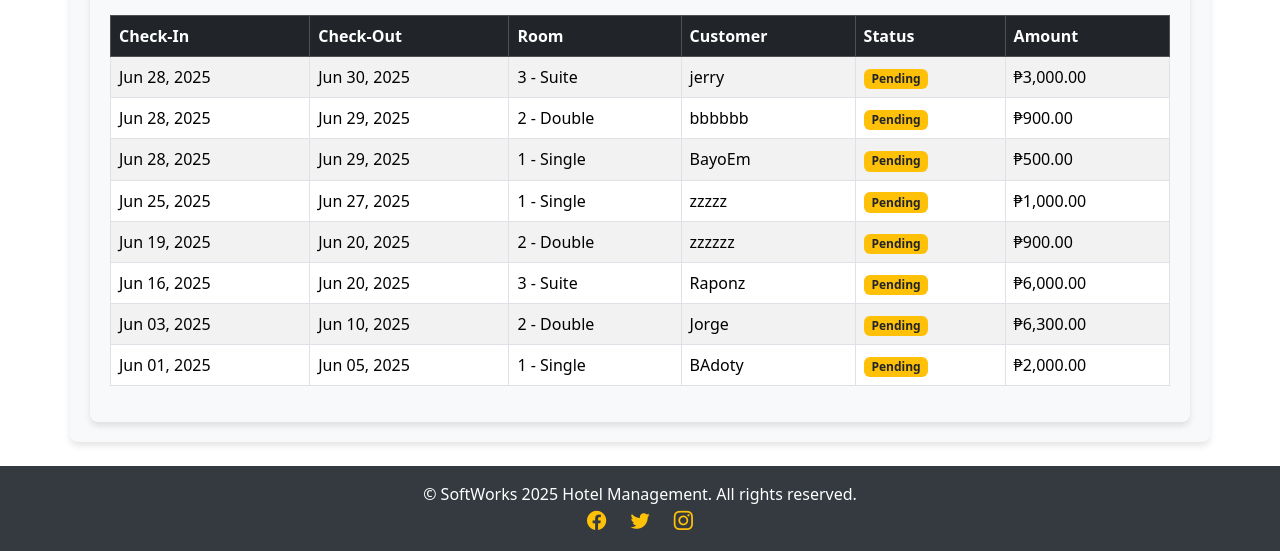
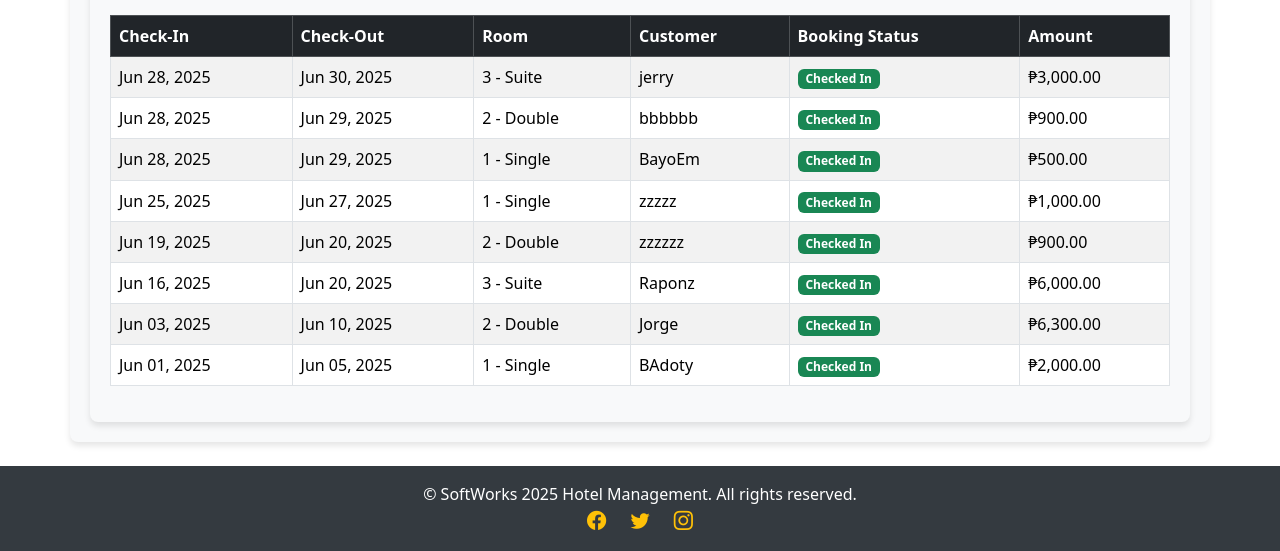
Before and after one commit to gemi-dot/hotel_abgao, a Django app: page / in a window 1280 px wide. Shown: the part 895-1446 px from the top of the page. Run offline with Django 4.2, Linux system fonts and the light colour scheme; a user stored in the database is signed in; data comes from the database, SQL or seed files in the repository; both versions use the stored data as it was after the commit; data that the repository does not hold is empty.

Commit message:
Initial project upload

```diff
--- a/hotel/models.py
+++ b/hotel/models.py
@@ -55,8 +55,12 @@ class Booking(models.Model):
     payment_date = models.DateTimeField(null=True, blank=True)
     transaction_id = models.CharField(max_length=100, blank=True, null=True)
 
+   # def __str__(self):
+#    return f"{self.customer_name} - {self.room} ({self.payment_status})"
+
     def __str__(self):
-        return f"{self.customer_name} - {self.room} ({self.payment_status})"
+        return f'{self.customer_name} - Room {self.room.number}'
+
 
 
     def save(self, *args, **kwargs):
@@ -88,9 +92,10 @@ def save(self, *args, **kwargs):
     self.room.save()
 
 
-
+###########
 class Client(models.Model):
     user = models.OneToOneField(User, on_delete=models.CASCADE)
+##############
     license_key = models.CharField(max_length=64, unique=True)
     trial_start = models.DateTimeField(default=timezone.now)
     is_active = models.BooleanField(default=True)
--- a/hotel/templates/hotel/dashboard.html
+++ b/hotel/templates/hotel/dashboard.html
@@ -88,7 +88,7 @@
                     <th scope="col">Check-Out</th>
                     <th scope="col">Room</th>
                     <th scope="col">Customer</th>
-                    <th scope="col">Status</th>
+                    <th scope="col">Booking Status</th>
                     <th scope="col">Amount</th>
                 </tr>
             </thead>
@@ -100,20 +100,17 @@
                     <td>{{ booking.room.number }} - {{ booking.room.type|capfirst }}</td>
                     <td>{{ booking.customer_name }}</td>
                     <td>
-                        {% if booking.payment_status == 'paid' %}
-                            <span class="badge bg-success">Paid</span>
-                        {% elif booking.payment_status == 'pending' %}
-                            <span class="badge bg-warning text-dark">Pending</span>
-                        {% elif booking.payment_status == 'partial' %}
-                            <span class="badge bg-info text-dark">Partial</span>
-                        {% elif booking.payment_status == 'failed' %}
-                            <span class="badge bg-danger">Failed</span>
-                        {% elif booking.payment_status == 'refunded' %}
-                            <span class="badge bg-secondary">Refunded</span>
+                        {% if booking.is_checked_in %}
+                            <span class="badge bg-success">Checked In</span>
+                        {% elif booking.check_out < today %}
+                            <span class="badge bg-secondary">Completed</span>
+                        {% elif booking.check_in > today %}
+                            <span class="badge bg-warning text-dark">Upcoming</span>
                         {% else %}
-                            <span class="badge bg-light text-dark">Unknown</span>
+                            <span class="badge bg-info text-dark">Booked</span>
                         {% endif %}
                     </td>
+
                     <td>{{ booking.amount|peso }}</td>
                 </tr>
                 {% empty %}
--- a/hotel/views.py
+++ b/hotel/views.py
@@ -19,7 +19,7 @@ from datetime import datetime
 # =======================
 # 🔹 DASHBOARD
 # =======================
-@login_required
+
 
 @login_required
 def dashboard(request):
@@ -63,11 +63,16 @@ def dashboard(request):
 
     rooms = Room.objects.all()
 
+
+
     return render(request, 'hotel/dashboard.html', {
         "stats": stats,
         "recent_bookings": recent_bookings,
         "rooms": rooms,
         "total_revenue": total_revenue,
+        "today": timezone.now().date(),  # <-- add here
+
+
     })
 
 
```
Also changed, not shown: db.sqlite3, 1 other file.
